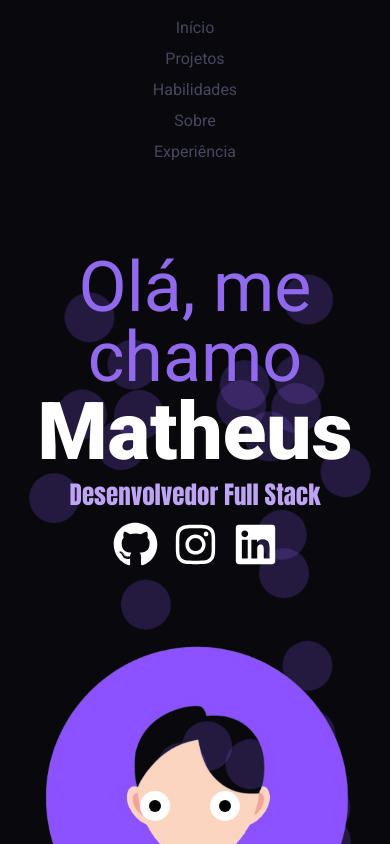
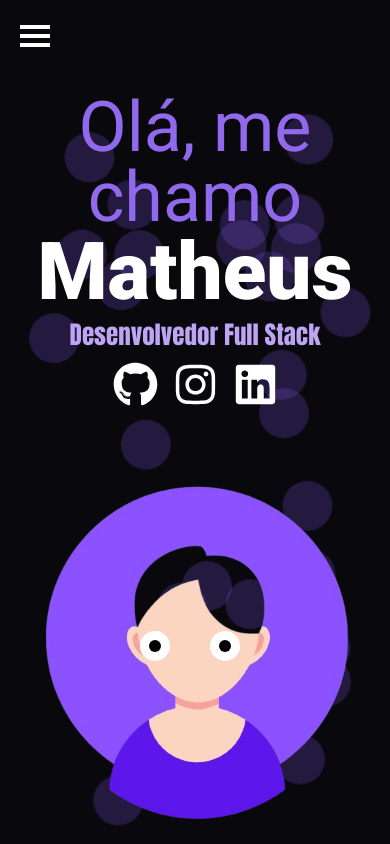
Before and after one commit to Matheus1415/Portifolio, a React (Create React App) app: page / in a window 390 px wide. Shown: the top 844 px of the page. Built offline with nearby package versions, Linux system fonts and the light colour scheme; a web font is replaced by a local one.

Commit message:
Finalizando Responsividade

```diff
--- a/package.json
+++ b/package.json
@@ -24,7 +24,7 @@
     "web-vitals": "^2.1.4"
   },
   "scripts": {
-    "start": "react-scripts start",
+    "start": "react-scripts start --host",
     "build": "react-scripts build",
     "test": "react-scripts test",
     "eject": "react-scripts eject"
--- a/src/components/HardSkills/index.tsx
+++ b/src/components/HardSkills/index.tsx
@@ -556,6 +556,9 @@ const Container = styled.div<{
       align-items: center;
       flex-wrap: wrap;
       gap: 20px;
+      @media (max-width: 400px) {
+        gap: 40px;
+      }
       & > .box-wraper {
         width: 46%;
         padding: 1%;
@@ -565,8 +568,8 @@ const Container = styled.div<{
           width: 100%;
           flex-direction: column;
           align-items: center;
-          min-height: 200px;
-          gap: 10px;
+          min-height: 250px;
+          gap: 20px;
         }
 
         & > h2 {
@@ -766,7 +769,7 @@ const HardSkills: React.FC = () => {
         </div>
 
         <div className="boxCharAndNex">
-          <h2>Habilidades de Manipulação</h2>
+          <h2>Habilidades Técnicas</h2>
           <br />
           <ChartComponent
             data={hardSkillsProps[currentIndex].ChartComponent.data}
--- a/src/components/HeroSection/index.tsx
+++ b/src/components/HeroSection/index.tsx
@@ -39,6 +39,7 @@ const Container = styled.section`
     & > h1 {
       font-size: 70px!important;
       font-weight: 400 !important;
+      text-align: center;
       color: #9069ec;
 
       @media (max-width: 600px) {
--- a/src/components/Menu/index.tsx
+++ b/src/components/Menu/index.tsx
@@ -1,73 +1,90 @@
+import React, { useState } from "react";
 import styled from "styled-components";
 
-const ContainerMenu = styled.div`
-  width: 100%;
-  max-width: 97%;
-  padding-top: 20px;
-  text-align: right;
+interface MenuProps {
+  isOpen: boolean;
+}
+
+const ContainerMenu = styled.div<MenuProps>`
+  position: fixed;
+  top: 0;
+  left: ${(props) => (props.isOpen ? "0" : "-250px")};
+  height: 100%;
+  width: 250px;
+  background-color: ${(props) => (props.isOpen ? "#2c2c54" : "")};
+  transition: left 0.3s ease-in-out;
+  z-index: 1000;
+  padding: 20px;
+`;
+
+const Hamburger = styled.div`
+  position: fixed;
+  top: 20px;
+  left: 20px;
+  z-index: 1100;
+  cursor: pointer;
+
+  & div {
+    width: 30px;
+    height: 4px;
+    background-color: #fff;
+    margin: 5px 0;
+    transition: 0.3s;
+  }
+`;
+
+const MenuItems = styled.div`
   display: flex;
-  flex-direction: row;
-  gap: 15px;
-  @media (max-width: 600px) {
-    width: 100%;
-    flex-direction: column;
-    align-items: center;
-  }
+  flex-direction: column;
+  gap: 20px;
+  padding-top: 60px;
 
-  & > .text {
-    font-size: 30px;
-    display: flex;
-    flex-direction: column;
-    align-items: center;
-    transition: 1s;
-    @media (max-width: 600px) {
-      width: 100%;
-      flex-direction: column;
-    }
-  }
+  a {
+    text-decoration: none;
+    color: #fff;
+    font-size: 20px;
+    transition: color 0.3s;
 
-  & > .text > a {
-    text-decoration: none;
-    color: #46465e;
-    transition: 1s;
-    @media (max-width: 600px) {
-      font-size: 16px;
-      display: inline-block;
-    }
-  }
-
-  & > .text > a:hover {
-    color: white !important;
-  }
-
-  & > .div70 {
-    width: 100%;
-    max-width: 60%;
-    @media (max-width: 600px) {
-      display: none;
+    &:hover {
+      color: #f39c12;
     }
   }
 `;
 
 export const Menu: React.FC = () => {
+  const [isOpen, setIsOpen] = useState(false);
+
+  const toggleMenu = () => {
+    setIsOpen(!isOpen);
+  };
+
   return (
-    <ContainerMenu>
-      <div className="div70"></div>
-      <div className="text">
-        <a href="#inicio">Início</a>
-      </div>
-      <div className="text">
-        <a href="#projetos">Projetos</a>
-      </div>
-      <div className="text">
-        <a href="#habilidades">Habilidades </a>
-      </div>
-      <div className="text">
-        <a href="#sobre">Sobre</a>
-      </div>
-      <div className="text">
-        <a href="#experiencia">Experiência</a>
-      </div>
-    </ContainerMenu>
+    <>
+      <Hamburger onClick={toggleMenu}>
+        <div />
+        <div />
+        <div />
+      </Hamburger>
+
+      <ContainerMenu isOpen={isOpen}>
+        <MenuItems>
+          <a href="#inicio" onClick={toggleMenu}>
+            Início
+          </a>
+          <a href="#projetos" onClick={toggleMenu}>
+            Projetos
+          </a>
+          <a href="#habilidades" onClick={toggleMenu}>
+            Habilidades
+          </a>
+          <a href="#sobre" onClick={toggleMenu}>
+            Sobre
+          </a>
+          <a href="#experiencia" onClick={toggleMenu}>
+            Experiência
+          </a>
+        </MenuItems>
+      </ContainerMenu>
+    </>
   );
 };
```
Lines whose indentation alone changed are shown as unchanged.
